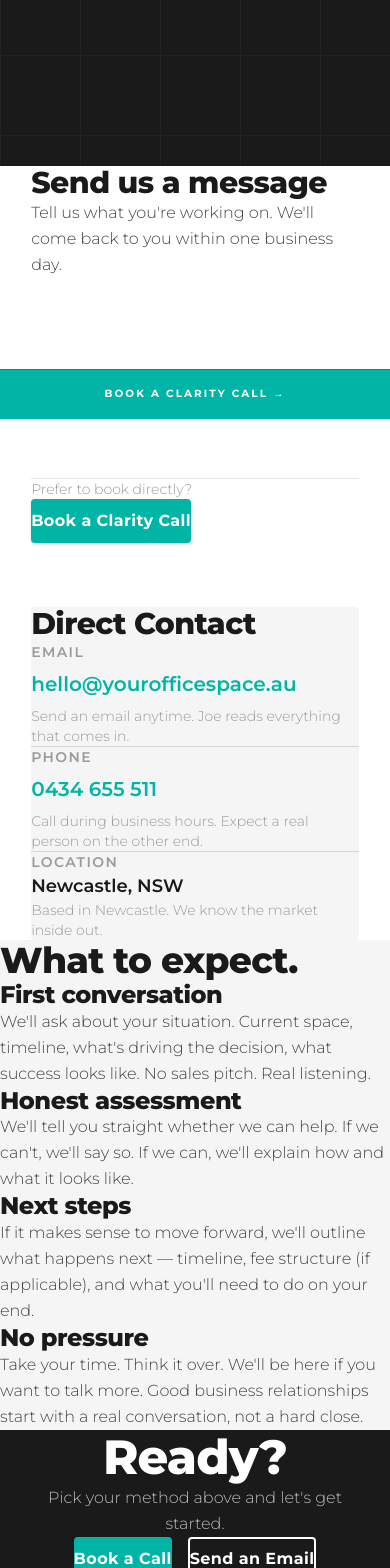
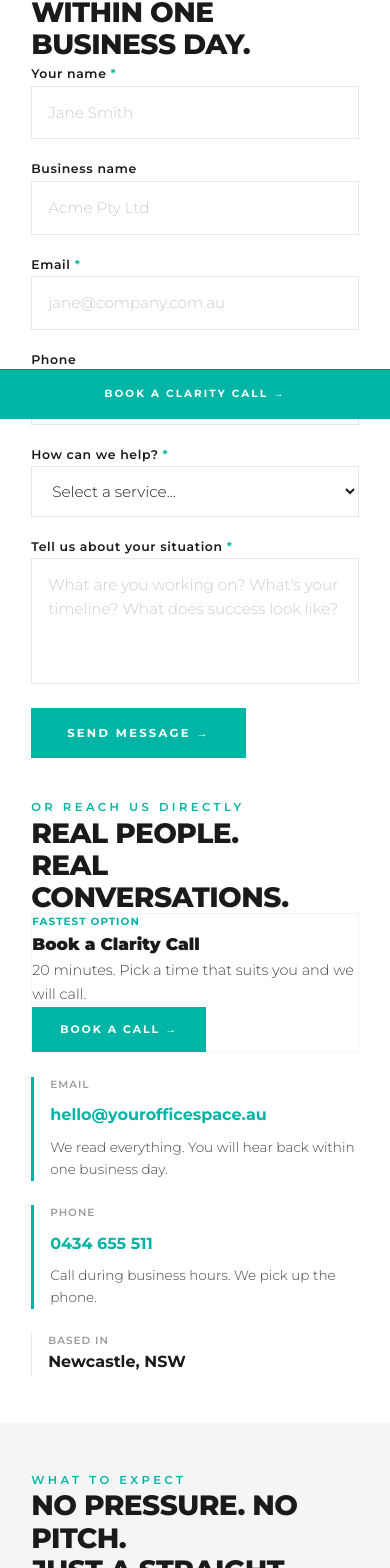
Before and after one commit to yossy-jk/yos-website, a Next.js app: page /contact in a window 390 px wide. Shown: the part 425-1993 px from the top of the page. Built offline with nearby package versions, Linux system fonts and the light colour scheme.

Commit message:
Contact page rebuilt: hero fixed (no dead space), real HTML contact form (formsubmit.co), direct contact panel (booking/email/phone), What to Expect 4-column grid. Proper padding throughout.

```diff
--- a/src/app/contact/page.tsx
+++ b/src/app/contact/page.tsx
@@ -1,13 +1,11 @@
 import Nav from '@/components/Nav'
-import Button from '@/components/Button'
 import Footer from '@/components/Footer'
 import FadeIn from '@/components/FadeIn'
-import HubSpotForm from '@/components/HubSpotForm'
 import { HUBSPOT, CONTACT } from '@/lib/constants'
 
 export const metadata = {
-  title: 'Contact | Your Office Space — Commercial Property Advisory',
-  description: 'Talk to Joe Kelley at Your Office Space. 20 minutes, no pitch. Tenant-side commercial property advice across Australia.'
+  title: 'Contact | Your Office Space',
+  description: 'Talk to the Your Office Space team. 20 minutes, no pitch. Tenant-side commercial property advice across Australia.'
 }
 
 export default function ContactPage() {
@@ -15,148 +13,229 @@ export default function ContactPage() {
     <>
       <Nav />
 
-      {/* HERO SECTION */}
-      <section className="relative min-h-[70vh] flex items-center pt-0 bg-near-black overflow-hidden">
-        <div className="absolute inset-0 opacity-[0.03]" style={{ backgroundImage: 'linear-gradient(#fff 1px, transparent 1px), linear-gradient(90deg, #fff 1px, transparent 1px)', backgroundSize: '80px 80px' }} />
-        <div className="relative max-w-screen-xl mx-auto w-full pt-16 pb-20">
-          <FadeIn delay={0}>
-            <p className="text-teal font-bold text-xs tracking-[0.28em] uppercase mb-6">Commercial Property Advisory — Australia</p>
-          </FadeIn>
-          <FadeIn delay={80}>
-            <h1 className="text-white font-black leading-[0.95] tracking-tight max-w-2xl mb-6"
-              style={{ fontSize: 'clamp(2.8rem, 7vw, 6rem)' }}>
+      {/* HERO — compact, no dead space */}
+      <section className="bg-near-black" style={{ paddingTop: 'clamp(5rem,12vw,11rem)', paddingBottom: 'clamp(3rem,6vw,5rem)' }}>
+        <div className="max-w-screen-xl mx-auto" style={{ paddingLeft: 'clamp(1.5rem,8vw,10rem)', paddingRight: 'clamp(1.5rem,8vw,10rem)' }}>
+          <FadeIn>
+            <p className="text-teal font-semibold uppercase tracking-[0.3em] mb-4" style={{ fontSize: '0.72rem' }}>
+              Commercial Property Advisory — Australia
+            </p>
+            <h1 className="text-white font-black uppercase leading-none tracking-tight mb-5"
+              style={{ fontSize: 'clamp(2.25rem,6vw,6rem)' }}>
               Let&apos;s talk.
             </h1>
-          </FadeIn>
-          <FadeIn delay={160}>
-            <p className="text-white/60 font-light leading-relaxed max-w-xl"
-              style={{ fontSize: 'clamp(1.05rem, 2vw, 1.25rem)' }}>
-              20 minutes. No pitch. Just a conversation about your space and whether we can help.
+            <p className="text-white/60 font-light leading-relaxed"
+              style={{ fontSize: '1rem', maxWidth: '36rem', lineHeight: 1.75 }}>
+              20 minutes. No pitch. Just a conversation about your situation and whether we can help.
             </p>
           </FadeIn>
         </div>
       </section>
 
-      {/* CONTACT OPTIONS */}
-      <section className="bg-white py-14 md:py-32">
+      {/* CONTACT — form + direct details */}
+      <section className="bg-white" style={{ paddingTop: 'clamp(3rem,8vw,7rem)', paddingBottom: 'clamp(3rem,8vw,7rem)' }}>
         <div className="max-w-screen-xl mx-auto" style={{ paddingLeft: 'clamp(1.5rem,8vw,10rem)', paddingRight: 'clamp(1.5rem,8vw,10rem)' }}>
-          <div className="grid grid-cols-1 lg:grid-cols-2 gap-16 items-center">
-            {/* HubSpot Contact Form */}
-            <div className="flex flex-col">
-              <h2 className="text-near-black font-bold text-3xl mb-6">Send us a message</h2>
-              <p className="text-charcoal font-light text-base leading-relaxed mb-8">
-                Tell us what you&apos;re working on. We&apos;ll come back to you within one business day.
-              </p>
-              <HubSpotForm targetId="hs-contact-form" className="min-h-[200px]" />
-              <div className="mt-8 pt-8 border-t border-gray-200">
-                <p className="text-mid-grey font-light text-sm mb-4">Prefer to book directly?</p>
-                <Button href={HUBSPOT.bookingUrl} variant="primary" external>
-                  Book a Clarity Call
-                </Button>
+          <div className="grid grid-cols-1 lg:grid-cols-2 gap-10 lg:gap-20 items-start">
+
+            {/* Left — contact form */}
+            <FadeIn>
+              <div>
+                <p className="text-teal font-semibold uppercase tracking-[0.3em] mb-4" style={{ fontSize: '0.72rem' }}>Send a message</p>
+                <h2 className="text-near-black font-black uppercase leading-tight tracking-tight mb-6"
+                  style={{ fontSize: 'clamp(1.75rem,3vw,2.5rem)' }}>
+                  We&apos;ll come back to you<br />within one business day.
+                </h2>
+
+                {/* Contact Form */}
+                <form
+                  name="contact"
+                  method="POST"
+                  action={`https://formsubmit.co/${CONTACT.email}`}
+                  className="flex flex-col gap-4"
+                >
+                  <input type="hidden" name="_subject" value="New enquiry — Your Office Space website" />
+                  <input type="hidden" name="_next" value="https://yourofficespace.au/contact?sent=true" />
+                  <input type="hidden" name="_captcha" value="false" />
+
+                  <div className="grid grid-cols-1 sm:grid-cols-2 gap-4">
+                    <div>
+                      <label className="block text-near-black font-semibold mb-2" style={{ fontSize: '0.78rem', letterSpacing: '0.05em' }}>
+                        Your name <span className="text-teal">*</span>
+                      </label>
+                      <input
+                        type="text" name="name" required
+                        placeholder="Jane Smith"
+                        className="w-full border border-gray-200 focus:border-teal outline-none transition-colors font-light"
+                        style={{ padding: '0.85rem 1rem', fontSize: '0.95rem' }}
+                      />
+                    </div>
+                    <div>
+                      <label className="block text-near-black font-semibold mb-2" style={{ fontSize: '0.78rem', letterSpacing: '0.05em' }}>
+                        Business name
+                      </label>
+                      <input
+                        type="text" name="company"
+                        placeholder="Acme Pty Ltd"
+                        className="w-full border border-gray-200 focus:border-teal outline-none transition-colors font-light"
+                        style={{ padding: '0.85rem 1rem', fontSize: '0.95rem' }}
+                      />
                     </div>
                   </div>
 
-            {/* Direct Contact */}
-            <div className="flex flex-col bg-warm-grey rounded-sm p-12">
-              <h2 className="text-near-black font-bold text-3xl mb-8">Direct Contact</h2>
+                  <div className="grid grid-cols-1 sm:grid-cols-2 gap-4">
+                    <div>
+                      <label className="block text-near-black font-semibold mb-2" style={{ fontSize: '0.78rem', letterSpacing: '0.05em' }}>
+                        Email <span className="text-teal">*</span>
+                      </label>
+                      <input
+                        type="email" name="email" required
+                        placeholder="jane@company.com.au"
+                        className="w-full border border-gray-200 focus:border-teal outline-none transition-colors font-light"
+                        style={{ padding: '0.85rem 1rem', fontSize: '0.95rem' }}
+                      />
+                    </div>
+                    <div>
+                      <label className="block text-near-black font-semibold mb-2" style={{ fontSize: '0.78rem', letterSpacing: '0.05em' }}>
+                        Phone
+                      </label>
+                      <input
+                        type="tel" name="phone"
+                        placeholder="0400 000 000"
+                        className="w-full border border-gray-200 focus:border-teal outline-none transition-colors font-light"
+                        style={{ padding: '0.85rem 1rem', fontSize: '0.95rem' }}
+                      />
+                    </div>
+                  </div>
 
-              <div className="space-y-8">
                   <div>
-                  <p className="text-mid-grey font-semibold text-sm tracking-widest uppercase mb-2">Email</p>
-                  <a
-                    href={`mailto:${CONTACT.email}`}
-                    className="text-teal font-semibold text-xl no-underline hover:text-dark-teal transition-colors"
+                    <label className="block text-near-black font-semibold mb-2" style={{ fontSize: '0.78rem', letterSpacing: '0.05em' }}>
+                      How can we help? <span className="text-teal">*</span>
+                    </label>
+                    <select
+                      name="service" required
+                      className="w-full border border-gray-200 focus:border-teal outline-none transition-colors font-light bg-white"
+                      style={{ padding: '0.85rem 1rem', fontSize: '0.95rem' }}
                     >
+                      <option value="">Select a service...</option>
+                      <option value="Tenant Representation">Tenant Representation</option>
+                      <option value="Buyers Agency">Buyers Agency</option>
+                      <option value="Furniture & Fitout">Furniture &amp; Fitout</option>
+                      <option value="Commercial Cleaning">Commercial Cleaning</option>
+                      <option value="Lease Review">Lease Review</option>
+                      <option value="General Enquiry">General Enquiry</option>
+                    </select>
+                  </div>
+
+                  <div>
+                    <label className="block text-near-black font-semibold mb-2" style={{ fontSize: '0.78rem', letterSpacing: '0.05em' }}>
+                      Tell us about your situation <span className="text-teal">*</span>
+                    </label>
+                    <textarea
+                      name="message" required rows={4}
+                      placeholder="What are you working on? What's your timeline? What does success look like?"
+                      className="w-full border border-gray-200 focus:border-teal outline-none transition-colors font-light resize-none"
+                      style={{ padding: '0.85rem 1rem', fontSize: '0.95rem', lineHeight: 1.6 }}
+                    />
+                  </div>
+
+                  <button
+                    type="submit"
+                    className="bg-teal text-white font-bold hover:bg-dark-teal transition-colors self-start"
+                    style={{ padding: '1rem 2.25rem', fontSize: '0.72rem', letterSpacing: '0.2em', textTransform: 'uppercase' }}
+                  >
+                    Send Message →
+                  </button>
+                </form>
+              </div>
+            </FadeIn>
+
+            {/* Right — direct contact */}
+            <FadeIn delay={120}>
+              <div>
+                <p className="text-teal font-semibold uppercase tracking-[0.3em] mb-4" style={{ fontSize: '0.72rem' }}>Or reach us directly</p>
+                <h2 className="text-near-black font-black uppercase leading-tight tracking-tight mb-8"
+                  style={{ fontSize: 'clamp(1.75rem,3vw,2.5rem)' }}>
+                  Real people.<br />Real conversations.
+                </h2>
+
+                <div className="flex flex-col gap-6">
+                  {/* Book a call */}
+                  <div className="border border-gray-100 p-6">
+                    <p className="text-teal font-bold uppercase tracking-widest mb-2" style={{ fontSize: '0.65rem' }}>Fastest option</p>
+                    <p className="text-near-black font-black mb-2" style={{ fontSize: '1.05rem' }}>Book a Clarity Call</p>
+                    <p className="text-charcoal font-light mb-4" style={{ fontSize: '0.9rem', lineHeight: 1.7 }}>
+                      20 minutes. Pick a time that suits you and we will call.
+                    </p>
+                    <a href={HUBSPOT.bookingUrl} target="_blank" rel="noopener noreferrer"
+                      className="bg-teal text-white font-bold no-underline inline-block hover:bg-dark-teal transition-colors"
+                      style={{ padding: '0.85rem 1.75rem', fontSize: '0.68rem', letterSpacing: '0.18em', textTransform: 'uppercase' }}>
+                      Book a Call →
+                    </a>
+                  </div>
+
+                  {/* Email */}
+                  <div style={{ paddingLeft: '1rem', borderLeft: '3px solid #00B5A5' }}>
+                    <p className="text-mid-grey font-semibold uppercase tracking-widest mb-1" style={{ fontSize: '0.65rem' }}>Email</p>
+                    <a href={`mailto:${CONTACT.email}`}
+                      className="text-teal font-bold no-underline hover:text-dark-teal transition-colors block mb-1"
+                      style={{ fontSize: '1rem' }}>
                       {CONTACT.email}
                     </a>
-                  <p className="text-mid-grey font-light text-sm mt-2">
-                    Send an email anytime. Joe reads everything that comes in.
+                    <p className="text-charcoal font-light" style={{ fontSize: '0.85rem' }}>
+                      We read everything. You will hear back within one business day.
                     </p>
                   </div>
 
-                <div className="border-t border-gray-300 pt-8">
-                  <p className="text-mid-grey font-semibold text-sm tracking-widest uppercase mb-2">Phone</p>
-                  <a
-                    href={`tel:${CONTACT.phone.replace(/\s+/g, '')}`}
-                    className="text-teal font-semibold text-xl no-underline hover:text-dark-teal transition-colors"
-                  >
+                  {/* Phone */}
+                  <div style={{ paddingLeft: '1rem', borderLeft: '3px solid #00B5A5' }}>
+                    <p className="text-mid-grey font-semibold uppercase tracking-widest mb-1" style={{ fontSize: '0.65rem' }}>Phone</p>
+                    <a href={`tel:${CONTACT.phone.replace(/\s+/g,'')}`}
+                      className="text-teal font-bold no-underline hover:text-dark-teal transition-colors block mb-1"
+                      style={{ fontSize: '1rem' }}>
                       {CONTACT.phone}
                     </a>
-                  <p className="text-mid-grey font-light text-sm mt-2">
-                    Call during business hours. Expect a real person on the other end.
+                    <p className="text-charcoal font-light" style={{ fontSize: '0.85rem' }}>
+                      Call during business hours. We pick up the phone.
                     </p>
                   </div>
 
-                <div className="border-t border-gray-300 pt-8">
-                  <p className="text-mid-grey font-semibold text-sm tracking-widest uppercase mb-2">Location</p>
-                  <p className="text-near-black font-semibold text-lg">
-                    {CONTACT.location}
-                  </p>
-                  <p className="text-mid-grey font-light text-sm mt-2">
-                    Based in Newcastle. We know the market inside out.
-                  </p>
+                  {/* Location */}
+                  <div style={{ paddingLeft: '1rem', borderLeft: '1px solid #e5e7eb' }}>
+                    <p className="text-mid-grey font-semibold uppercase tracking-widest mb-1" style={{ fontSize: '0.65rem' }}>Based in</p>
+                    <p className="text-near-black font-bold" style={{ fontSize: '1rem' }}>{CONTACT.location}</p>
                   </div>
                 </div>
               </div>
+            </FadeIn>
           </div>
         </div>
       </section>
 
       {/* WHAT TO EXPECT */}
-      <section className="bg-warm-grey py-14 md:py-32">
-        <div className="max-w-3xl mx-auto px-6 md:px-12 lg:px-20">
-          <h2 className="text-near-black font-bold text-4xl lg:text-5xl leading-tight mb-8 md:mb-16">
-            What to expect.
+      <section className="bg-warm-grey" style={{ paddingTop: 'clamp(3rem,8vw,7rem)', paddingBottom: 'clamp(3rem,8vw,7rem)' }}>
+        <div className="max-w-screen-xl mx-auto" style={{ paddingLeft: 'clamp(1.5rem,8vw,10rem)', paddingRight: 'clamp(1.5rem,8vw,10rem)' }}>
+          <FadeIn>
+            <p className="text-teal font-semibold uppercase tracking-[0.3em] mb-4" style={{ fontSize: '0.72rem' }}>What to expect</p>
+            <h2 className="text-near-black font-black uppercase leading-tight tracking-tight mb-10"
+              style={{ fontSize: 'clamp(1.75rem,3vw,2.5rem)' }}>
+              No pressure. No pitch.<br />Just a straight conversation.
             </h2>
-
-          <div className="space-y-12">
-            <div>
-              <h3 className="text-near-black font-bold text-2xl mb-4">First conversation</h3>
-              <p className="text-charcoal font-light text-base leading-relaxed">
-                We&apos;ll ask about your situation. Current space, timeline, what&apos;s driving the decision, what success looks like. No sales pitch. Real listening.
-              </p>
+          </FadeIn>
+          <div className="grid grid-cols-1 sm:grid-cols-2 lg:grid-cols-4 gap-6">
+            {[
+              { num: '01', title: 'We listen', body: 'Tell us your situation. Current space, timeline, what\'s driving the decision. Real listening, no sales script.' },
+              { num: '02', title: 'We assess', body: 'We\'ll tell you straight whether we can help. If we can\'t, we\'ll say so.' },
+              { num: '03', title: 'We advise', body: 'If we can help, we\'ll explain how — timeline, process, and what it looks like to work together.' },
+              { num: '04', title: 'Your call', body: 'No pressure. Take your time. Good relationships start with honesty, not a hard close.' },
+            ].map((item, i) => (
+              <FadeIn key={item.num} delay={i * 60}>
+                <div style={{ paddingTop: '1.5rem', borderTop: '2px solid #00B5A5' }}>
+                  <p className="text-teal font-bold mb-3" style={{ fontSize: '0.65rem', letterSpacing: '0.2em' }}>{item.num}</p>
+                  <p className="text-near-black font-black uppercase tracking-tight mb-3" style={{ fontSize: '1rem' }}>{item.title}</p>
+                  <p className="text-charcoal font-light leading-relaxed" style={{ fontSize: '0.875rem', lineHeight: 1.75 }}>{item.body}</p>
                 </div>
-
-            <div>
-              <h3 className="text-near-black font-bold text-2xl mb-4">Honest assessment</h3>
-              <p className="text-charcoal font-light text-base leading-relaxed">
-                We&apos;ll tell you straight whether we can help. If we can&apos;t, we&apos;ll say so. If we can, we&apos;ll explain how and what it looks like.
-              </p>
-            </div>
-
-            <div>
-              <h3 className="text-near-black font-bold text-2xl mb-4">Next steps</h3>
-              <p className="text-charcoal font-light text-base leading-relaxed">
-                If it makes sense to move forward, we&apos;ll outline what happens next — timeline, fee structure (if applicable), and what you&apos;ll need to do on your end.
-              </p>
-            </div>
-
-            <div>
-              <h3 className="text-near-black font-bold text-2xl mb-4">No pressure</h3>
-              <p className="text-charcoal font-light text-base leading-relaxed">
-                Take your time. Think it over. We&apos;ll be here if you want to talk more. Good business relationships start with a real conversation, not a hard close.
-              </p>
-            </div>
-          </div>
-        </div>
-      </section>
-
-      {/* FINAL CTA */}
-      <section className="bg-near-black py-14 md:py-32 text-center">
-        <div className="max-w-screen-xl mx-auto" style={{ paddingLeft: 'clamp(1.5rem,8vw,10rem)', paddingRight: 'clamp(1.5rem,8vw,10rem)' }}>
-          <h2 className="text-white font-bold text-5xl lg:text-6xl leading-tight mb-6">
-            Ready?
-          </h2>
-          <p className="text-white/70 font-light text-base leading-relaxed mb-12">
-            Pick your method above and let&apos;s get started.
-          </p>
-          <div className="flex gap-4 justify-center flex-wrap">
-            <Button href={HUBSPOT.bookingUrl} variant="primary" external>
-              Book a Call
-            </Button>
-            <Button href={`mailto:${CONTACT.email}`} variant="secondary" external>
-              Send an Email
-            </Button>
+              </FadeIn>
+            ))}
           </div>
         </div>
       </section>
```
Lines whose indentation alone changed are shown as unchanged.
